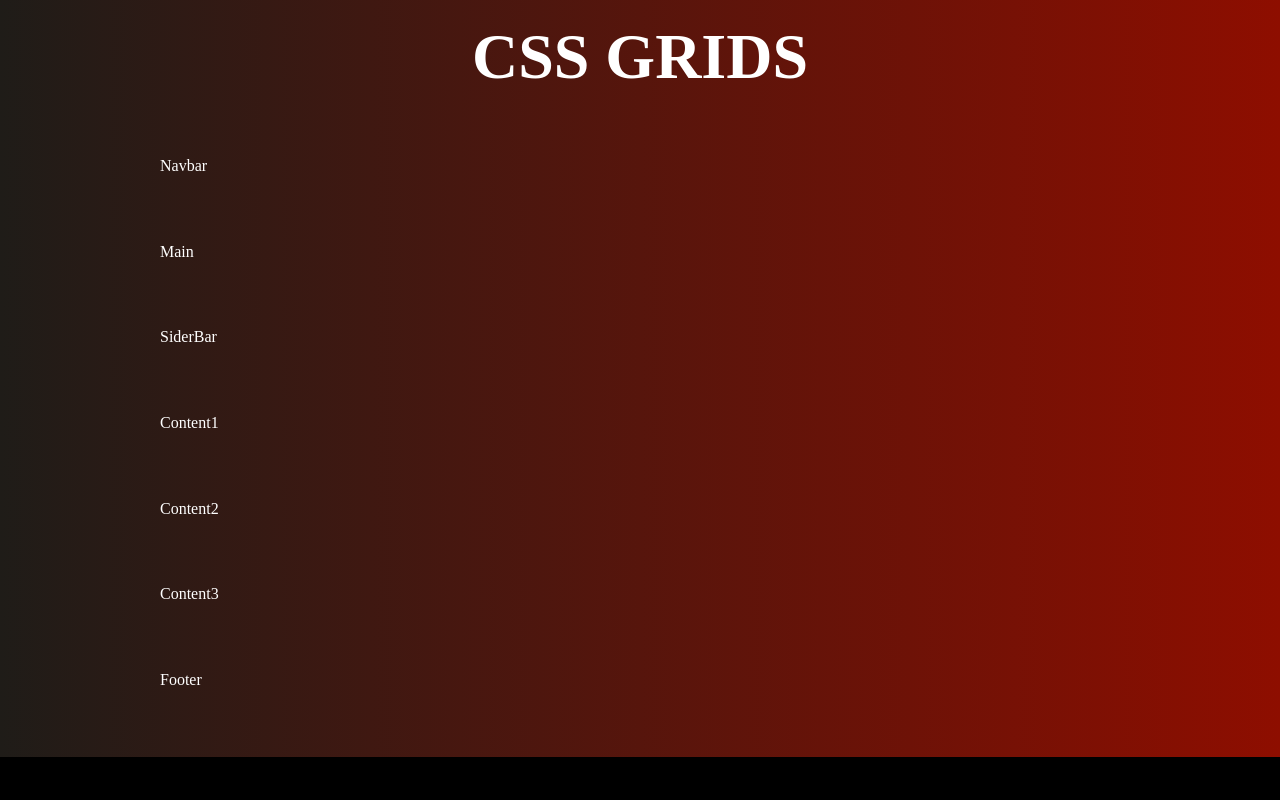
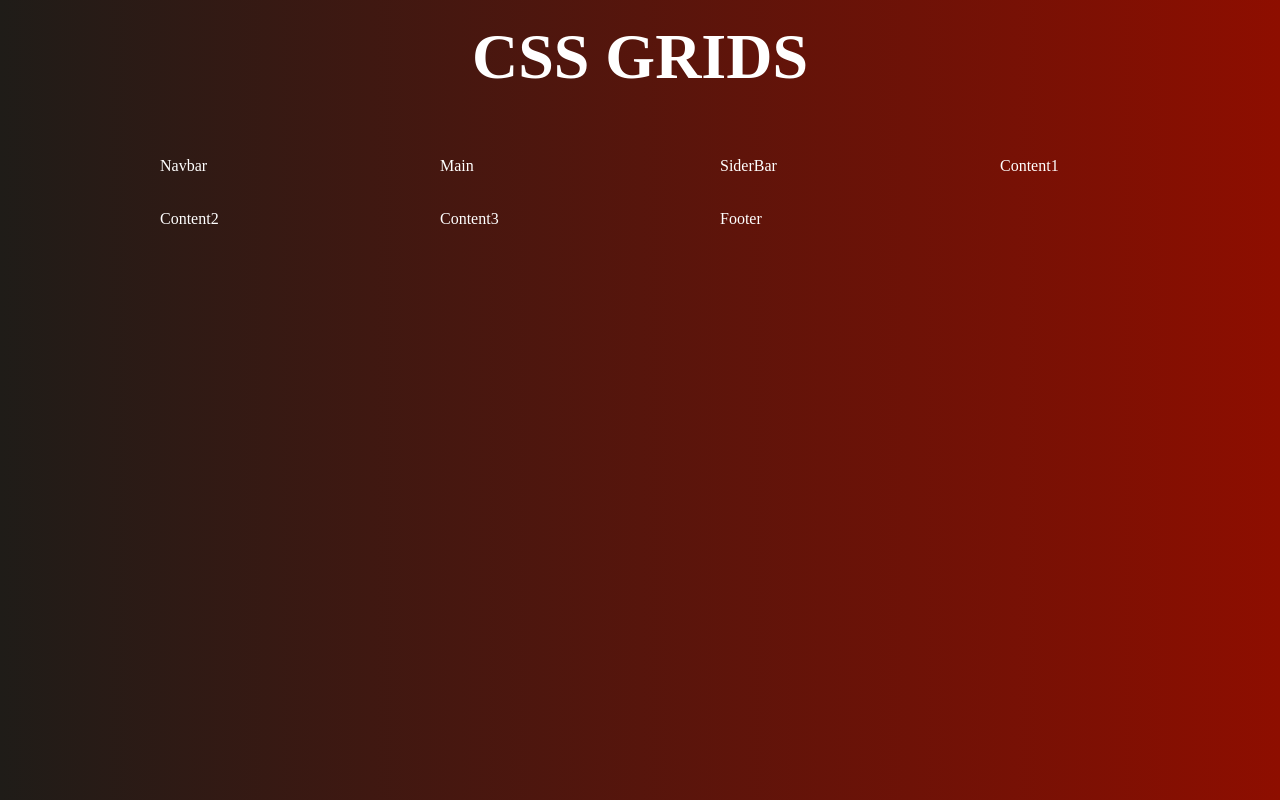
Before and after one commit to heytemisan/gridGarden, a React (Create React App) app: page / in a window 1280 px wide. Shown: the top 800 px of the page. Built offline with nearby package versions, Linux system fonts and the light colour scheme; a web font is replaced by a local one.

Commit message:
updated App.js

```diff
--- a/src/App.css
+++ b/src/App.css
@@ -19,9 +19,10 @@ h1 {
 @media screen and (min-width:768px) {
 
 .layout {
-  height:75vh;
-  width:10vw;
+  height:100vh;
   margin-left: 160px;
   display: grid;
   color:white;
+  grid-template-columns: 1fr 1fr 1fr 1fr;
+  grid-template-rows: 0.2fr 1fr 1fr 0.8fr;
 }}}
```
